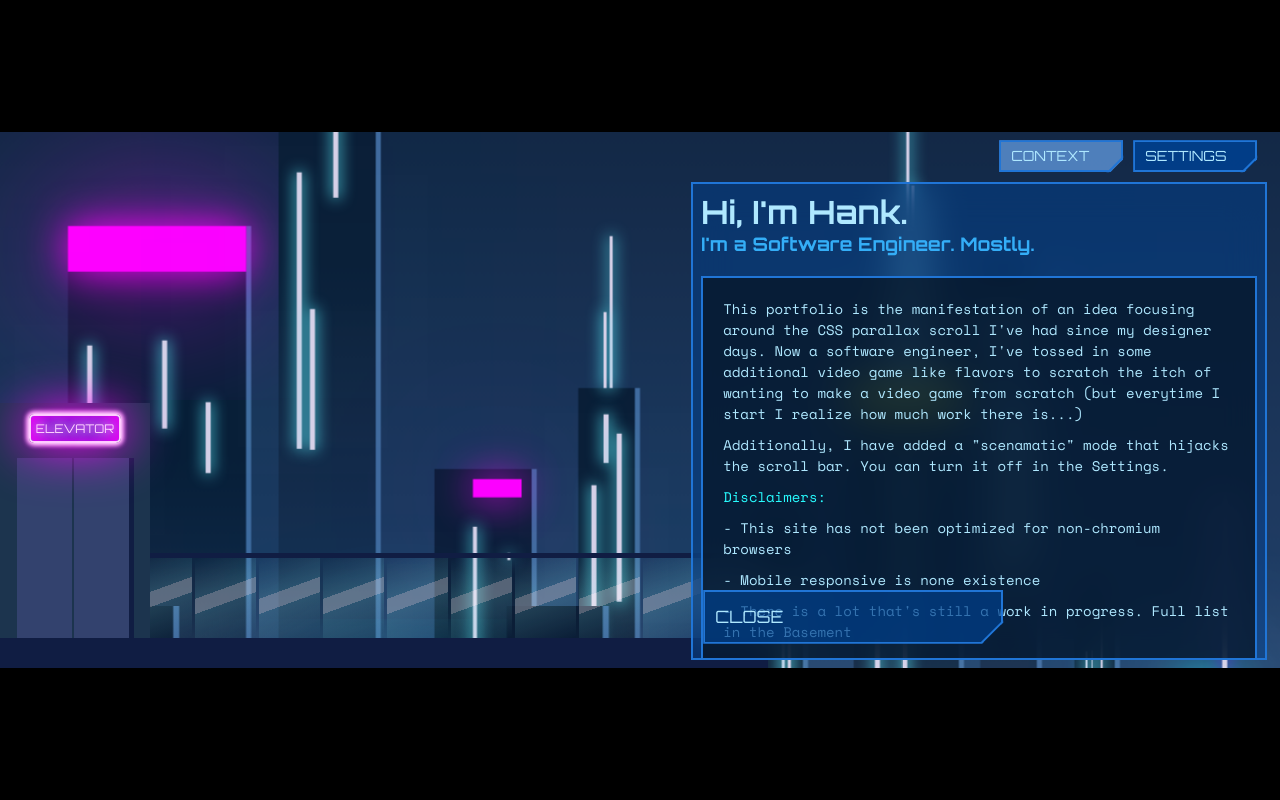
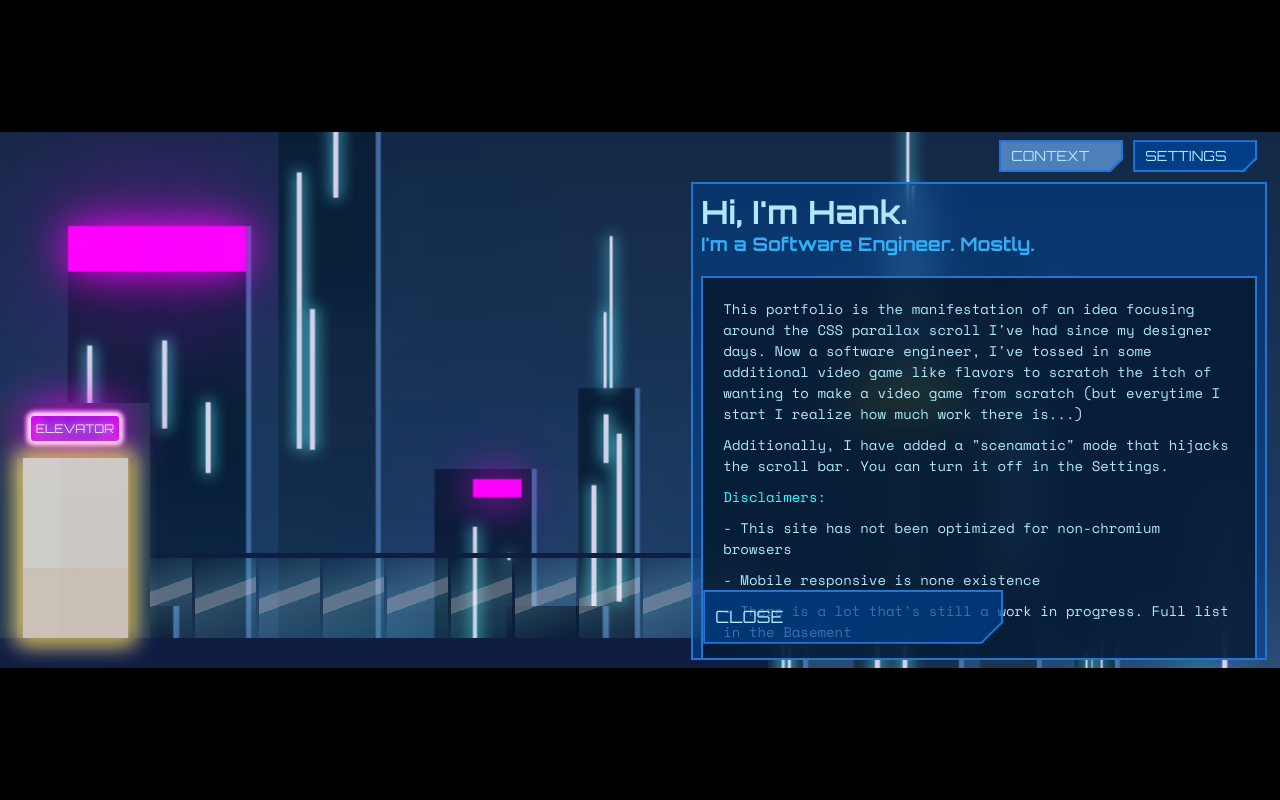
Before and after one commit to cchen9299/cchen9299.github.io, a Gatsby site: page / in a window 1280 px wide. Built offline with nearby package versions, Linux system fonts and the light colour scheme; Gatsby itself is replaced by a stand-in of ours.

Commit message:
feat(elevator): animation

```diff
--- a/src/components/Container.jsx
+++ b/src/components/Container.jsx
@@ -1,4 +1,4 @@
-import React from 'react';
+import React, { useState } from 'react';
 import styled from 'styled-components';
 import Character from './Character';
 import useStore, { useElevatorStore } from '../Store';
@@ -41,6 +41,7 @@ const Space = styled.div`
 export default function Container() {
   const { sceneRefs: { containerRef }, isImmersive } = useStore();
   const { floorList } = useElevatorStore(1);
+  const [isDoorOpened, setIsDoorOpened] = useState(true);
 
   return (
     <ContainerNode ref={containerRef} isImmersive={isImmersive}>
@@ -54,7 +55,11 @@ export default function Container() {
           <div style={{ flexGrow: 1 }}>
             <Space>
               <FloorContent level={levelFromRoof} />
-              <Elevator level={levelFromRoof} />
+              <Elevator
+                level={levelFromRoof}
+                isDoorOpened={isDoorOpened}
+                setIsDoorOpened={setIsDoorOpened}
+              />
             </Space>
           </div>
           {levelFromRoof !== 0 && <Ceiling lastLevels={levelFromRoof > 2} />}
--- a/src/components/Elevator.jsx
+++ b/src/components/Elevator.jsx
@@ -1,8 +1,8 @@
 import React, {
   useCallback, useEffect, useRef, useState,
 } from 'react';
-import styled from 'styled-components';
-import { number } from 'prop-types';
+import styled, { keyframes } from 'styled-components';
+import { bool, func, number } from 'prop-types';
 import { ParallaxLayer } from './Background/styledComponents';
 import useStore, { useElevatorStore } from '../Store';
 import { getElevationBounds } from '../hooks/utils';
@@ -89,7 +89,95 @@ const ListContainer = styled.div`
   border: 2px solid rgb(32, 117, 214);
 `;
 
-export default function Elevator({ level }) {
+const menuOpen = () => keyframes`
+  0% {
+      width: 0%;
+      opacity: 0;
+  }
+  10% {
+      width: 2px;
+      opacity: 0.75;
+  }
+  100% {
+      width: 105px;
+      opacity: 0.75;
+  }
+`;
+
+const menuClose = () => keyframes`
+  0% {
+      width: 105px;
+      opacity: 0.75;
+  }
+  90% {
+      width: 0%;
+      opacity: 1;
+  }
+  100% {
+      width: 0%;
+      opacity: 0;
+  }
+`;
+
+const Light = styled.div`
+  z-index: 10;
+  height: 180px;
+  background-color: #fff2c4;
+  box-shadow:
+      0 0 20px 5px #f9ce30,
+      0 0 20px 5px #e0e0e0;
+
+  animation-name: ${({ isDoorOpened }) => (isDoorOpened ? menuOpen() : menuClose())};
+  animation-duration: 600ms;
+  animation-fill-mode: forwards;
+  animation-timing-function: ease-in;
+  mix-blend-mode: screen;
+  position: absolute;
+`;
+
+const ElevatorInsideContainer = styled.div`
+  display: flex;
+  flex-direction: column;
+  position: absolute;
+  z-index: 1;
+  width: 110px;
+
+  animation-name: ${({ isDoorOpened }) => (isDoorOpened ? menuOpen() : menuClose())};
+  animation-duration: 600ms;
+  animation-fill-mode: forwards;
+  animation-timing-function: ease-in;
+  mix-blend-mode: screen;
+  position: absolute;
+`;
+
+const ElevatorInsideShade = styled.div`
+  height: 180px;
+  width: 70px;
+  background-color: #101D43;
+  position: absolute;
+  right: 20px;
+  z-index: 2;
+  opacity: ${({ isDoorOpened }) => (isDoorOpened ? 0.2 : 0)};
+  transition: opacity 0;
+  transition-delay: 400ms;
+`;
+const ElevatorInsideTop = styled.div`
+  width: 100%;
+  height: 110px;
+  background-color: #465A93;
+`;
+const ElevatorInsideBottom = styled.div`
+  width: 100%;
+  height: 68px;
+  border-top: 2px solid #212940;
+  background-color: #2B275D;
+`;
+
+export default function Elevator({
+  level,
+  isDoorOpened,
+  setIsDoorOpened,
+}) {
   const ref = useRef();
   const {
     interactableRefs: { character },
@@ -152,15 +240,20 @@ export default function Elevator({ level }) {
     const { elevationTop: destinationTop } = getElevationBounds(id);
     setMenuSelection(null);
     setCurrentLevel(id);
+    setIsDoorOpened(false);
     setTimeout(() => {
       containerRef.current.scrollTo(0, destinationTop);
       character.setY(getMoveFloorCalc(id));
     }, 300);
+    setTimeout(() => {
+      setIsDoorOpened(true);
+    }, 800);
   }, [
     character,
     containerRef,
     setMenuSelection,
     setCurrentLevel,
+    setIsDoorOpened,
   ]);
 
   useEffect(() => {
@@ -178,10 +271,20 @@ export default function Elevator({ level }) {
 
   return (
     <>
-      <ElevatorNode ref={ref} isTopLevel={level === 0} onClick={onElevatorClick}>
+      <ElevatorNode
+        ref={ref}
+        isTopLevel={level === 0}
+        onClick={onElevatorClick}
+      >
         <div style={{ display: 'flex', alignItems: 'center', justifyContent: 'center' }}>
           {/* <Highlight height="205px" width="140px" bottom="-10px" left="5px" /> */}
           <DoorLeft style={{ marginRight: 2 }} />
+          <ElevatorInsideShade isDoorOpened={isDoorOpened} />
+          <ElevatorInsideContainer isDoorOpened={isDoorOpened}>
+            <ElevatorInsideTop />
+            <ElevatorInsideBottom />
+          </ElevatorInsideContainer>
+          <Light isDoorOpened={isDoorOpened} />
           <DoorRight />
         </div>
         <ElevatorText>Elevator</ElevatorText>
@@ -212,4 +315,6 @@ export default function Elevator({ level }) {
 
 Elevator.propTypes = {
   level: number.isRequired,
+  isDoorOpened: bool.isRequired,
+  setIsDoorOpened: func.isRequired,
 };
```
